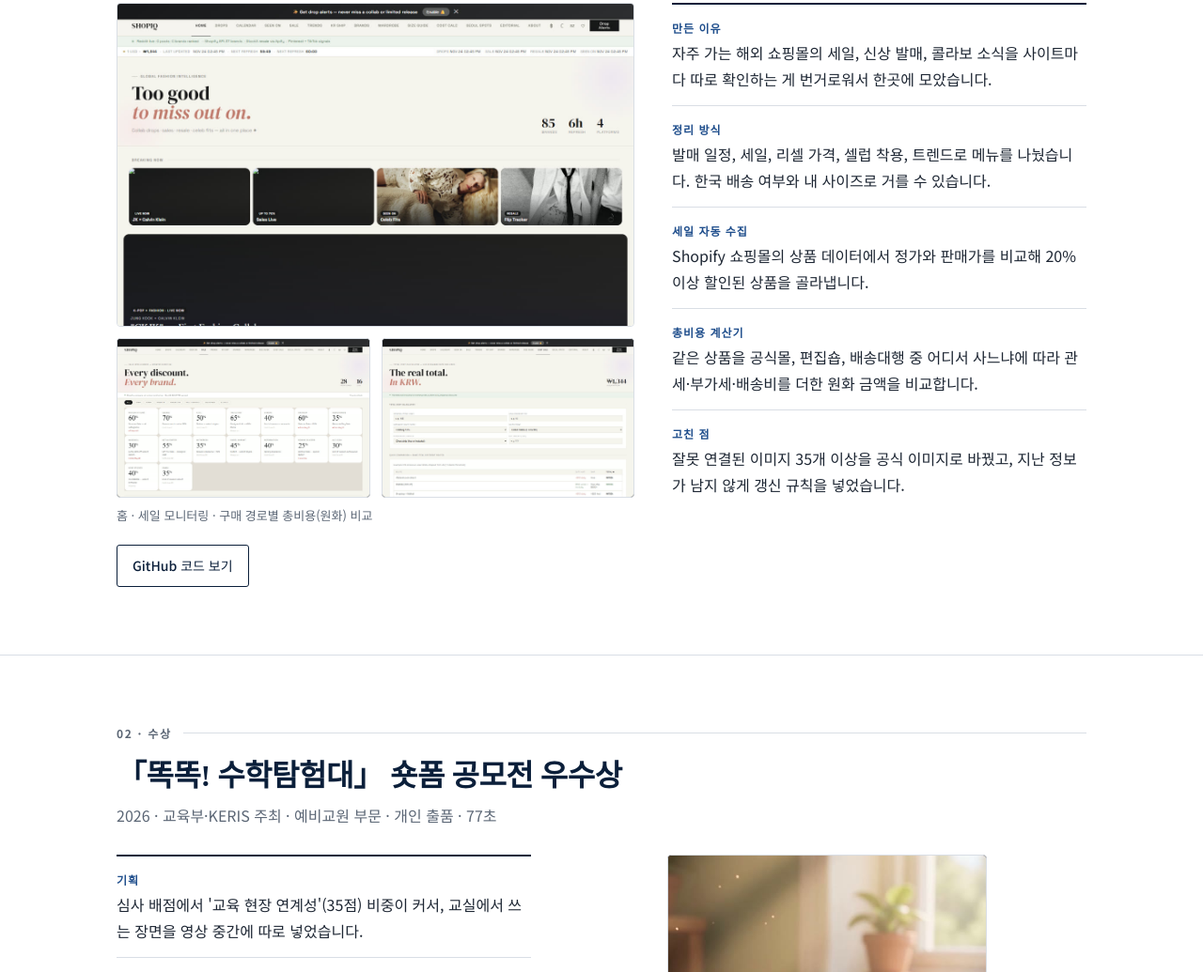
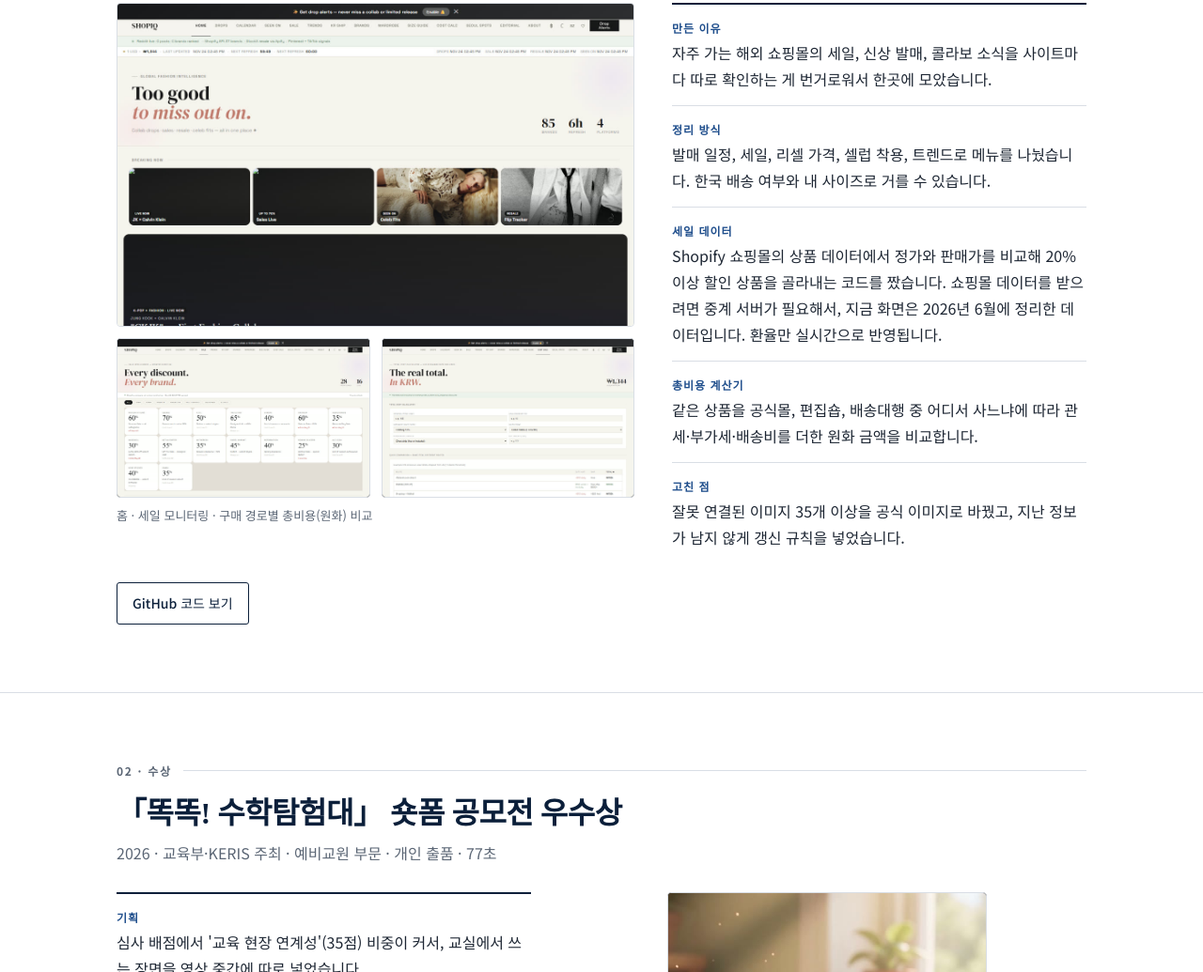
Before and after one commit to ebbf0217/ebbf0217.github.io, a plain HTML site: page index.html in a window 1280 px wide. Shown: the part 725-1760 px from the top of the page at 94% size. Drawn offline with Linux system fonts and the light colour scheme; grey boxes are pictures that could not be loaded.

Commit message:
SHOPIQ: describe data status accurately
Co-Authored-By: Claude Opus 5.5 <noreply@anthropic.com>

```diff
--- a/index.html
+++ b/index.html
@@ -127,7 +127,7 @@ footer .wrap{display:flex;justify-content:space-between;flex-wrap:wrap;gap:12px}
       <ul class="sco">
         <li><span class="k">만든 이유</span><p>자주 가는 해외 쇼핑몰의 세일, 신상 발매, 콜라보 소식을 사이트마다 따로 확인하는 게 번거로워서 한곳에 모았습니다.</p></li>
         <li><span class="k">정리 방식</span><p>발매 일정, 세일, 리셀 가격, 셀럽 착용, 트렌드로 메뉴를 나눴습니다. 한국 배송 여부와 내 사이즈로 거를 수 있습니다.</p></li>
-        <li><span class="k">세일 자동 수집</span><p>Shopify 쇼핑몰의 상품 데이터에서 정가와 판매가를 비교해 20% 이상 할인된 상품을 골라냅니다.</p></li>
+        <li><span class="k">세일 데이터</span><p>Shopify 쇼핑몰의 상품 데이터에서 정가와 판매가를 비교해 20% 이상 할인 상품을 골라내는 코드를 짰습니다. 쇼핑몰 데이터를 받으려면 중계 서버가 필요해서, 지금 화면은 2026년 6월에 정리한 데이터입니다. 환율만 실시간으로 반영됩니다.</p></li>
         <li><span class="k">총비용 계산기</span><p>같은 상품을 공식몰, 편집숍, 배송대행 중 어디서 사느냐에 따라 관세·부가세·배송비를 더한 원화 금액을 비교합니다.</p></li>
         <li><span class="k">고친 점</span><p>잘못 연결된 이미지 35개 이상을 공식 이미지로 바꿨고, 지난 정보가 남지 않게 갱신 규칙을 넣었습니다.</p></li>
       </ul>
```
